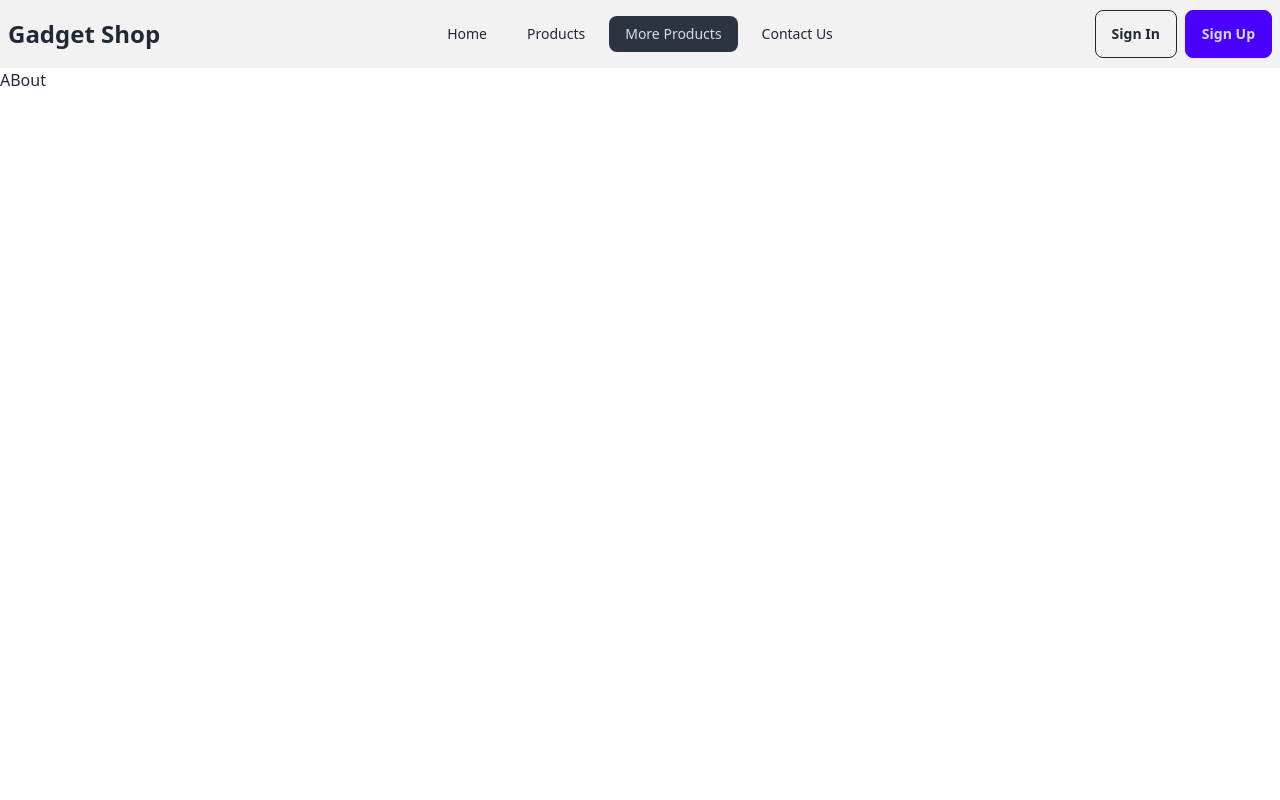
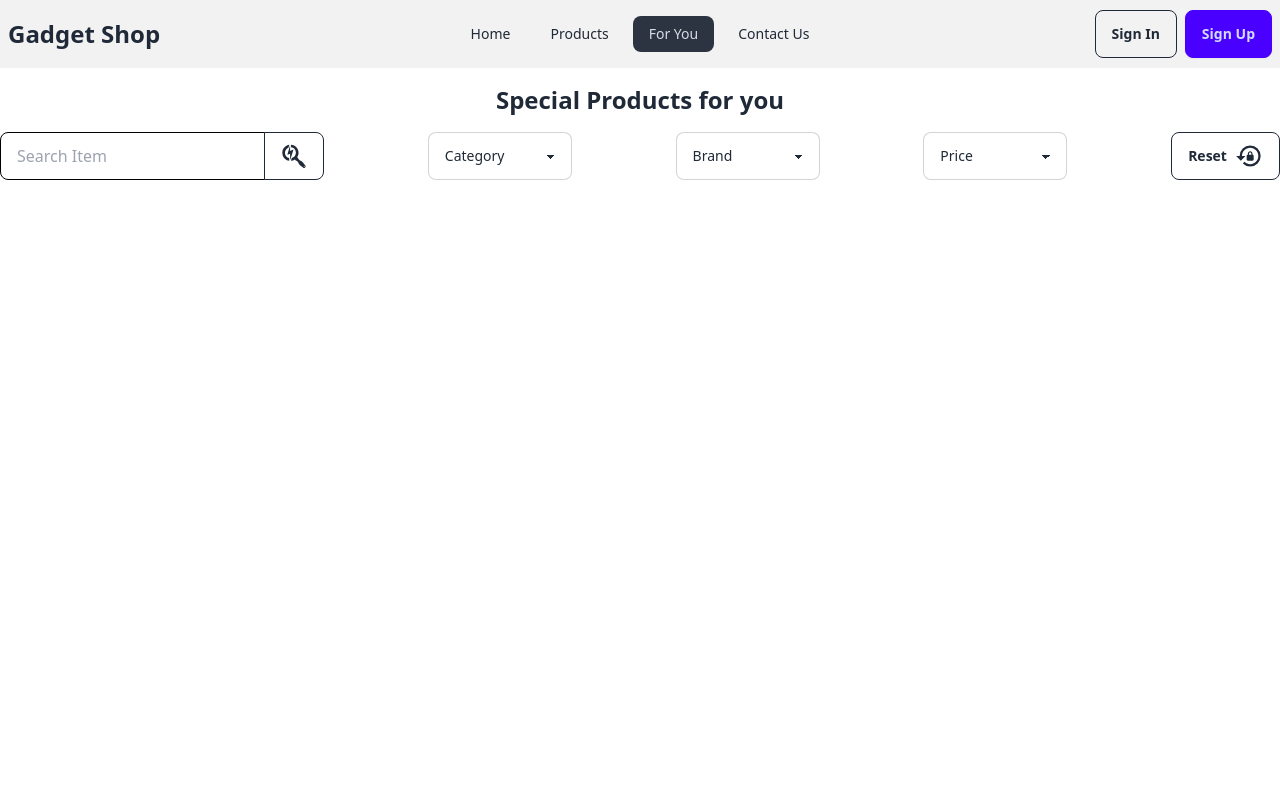
Before and after one commit to Arif-Islam21/setup, a React (Vite) app in the folder client/: page /about in a window 1280 px wide. Shown: the top 800 px of the page. Built offline with nearby package versions, Linux system fonts and the light colour scheme; no server answers.

Commit message:
search and filter design done

```diff
--- a/client/src/components/Navbar/Navbar.jsx
+++ b/client/src/components/Navbar/Navbar.jsx
@@ -14,7 +14,7 @@ const Navbar = () => {
         <NavLink to={"/products"}>Products</NavLink>
       </li>
       <li>
-        <NavLink to={"/about"}>More Products</NavLink>
+        <NavLink to={"/about"}>For You</NavLink>
       </li>
       <li>
         <NavLink to={"/contacts"}>Contact Us</NavLink>
--- a/client/src/pages/About.jsx
+++ b/client/src/pages/About.jsx
@@ -1,5 +1,59 @@
+import { FaSearchengin } from "react-icons/fa6";
+import { MdLockReset } from "react-icons/md";
+
 const About = () => {
-  return <div>ABout</div>;
+  return (
+    <div className="container mx-auto">
+      <h1 className="text-2xl font-bold text-center my-4">
+        Special Products for you
+      </h1>
+      <div className="flex items-center justify-between">
+        <div className="join">
+          <input
+            type="text"
+            placeholder="Search Item"
+            className="input input-bordered border-black join-item"
+          />
+          <button className="btn btn-outline  join-item">
+            <FaSearchengin size={26} />
+          </button>
+        </div>
+        <select
+          className="select select-bordered w-full max-w-36"
+          defaultValue={"selected"}
+        >
+          <option disabled value={"selected"}>
+            Category
+          </option>
+          <option>Han Solo</option>
+          <option>Greedo</option>
+        </select>
+        <select
+          className="select select-bordered w-full max-w-36"
+          defaultValue={"selected"}
+        >
+          <option disabled value={"selected"}>
+            Brand
+          </option>
+          <option>Han Solo</option>
+          <option>Greedo</option>
+        </select>
+        <select
+          className="select select-bordered w-full max-w-36"
+          defaultValue={"selected"}
+        >
+          <option disabled value={"selected"}>
+            Price
+          </option>
+          <option>Han Solo</option>
+          <option>Greedo</option>
+        </select>
+        <button className="btn btn-outline">
+          Reset <MdLockReset size={28} />
+        </button>
+      </div>
+    </div>
+  );
 };
 
 export default About;
```
